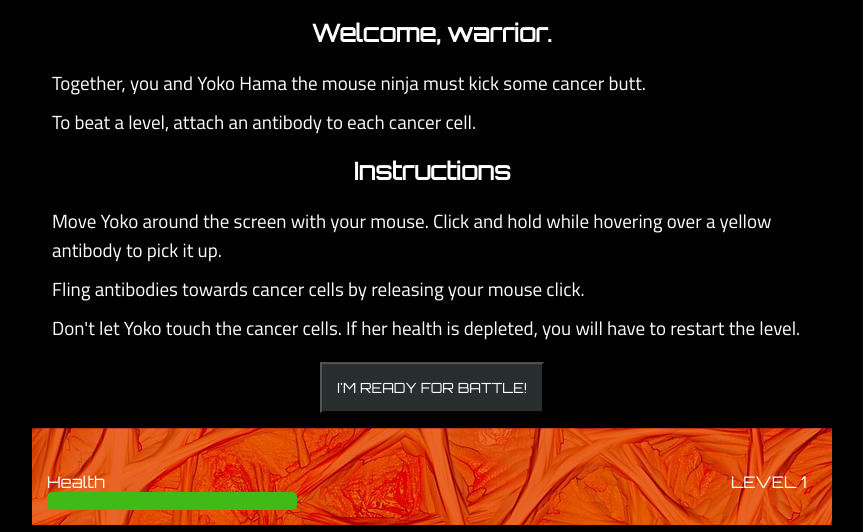
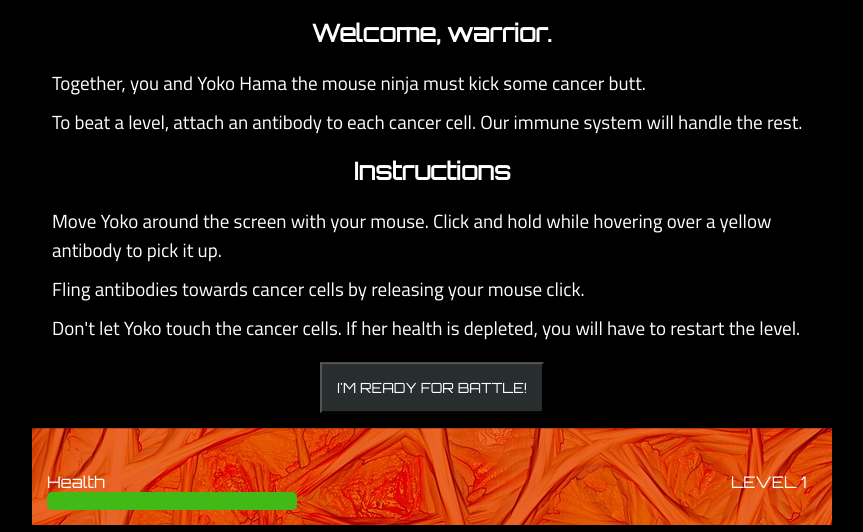
Before and after one commit to melaniedavila/remission-possible, a website built with webpack: page index.html in a window 1280 px wide. Shown: the part 147-679 px from the top of the page, without its empty margins (208-1071 px from the left). Built offline with nearby package versions, Linux system fonts and the light colour scheme; a script that the page names is missing.

Commit message:
Update instructions

```diff
--- a/index.html
+++ b/index.html
@@ -30,7 +30,7 @@
     <div id='start-modal'>
       <h2>Welcome, warrior.</h2>
       <p>Together, you and Yoko Hama the mouse ninja must kick some cancer butt.</p>
-      <p>To beat a level, attach an antibody to each cancer cell.</p>
+      <p>To beat a level, attach an antibody to each cancer cell. Our immune system will handle the rest.</p>
       <h2>Instructions</h2>
       <p>Move Yoko around the screen with your mouse. Click and hold while hovering over a yellow antibody to pick it up.</p>
       <p>Fling antibodies towards cancer cells by releasing your mouse click.</p>
```
